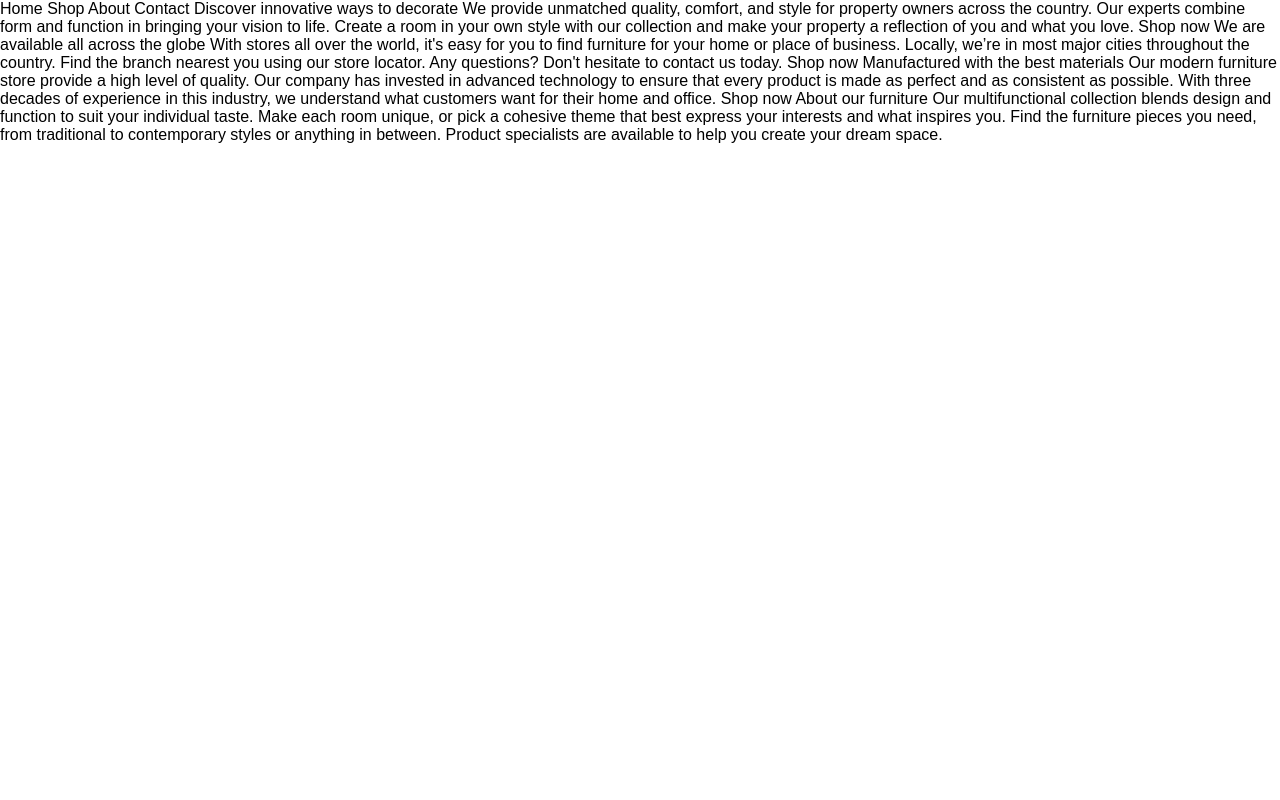
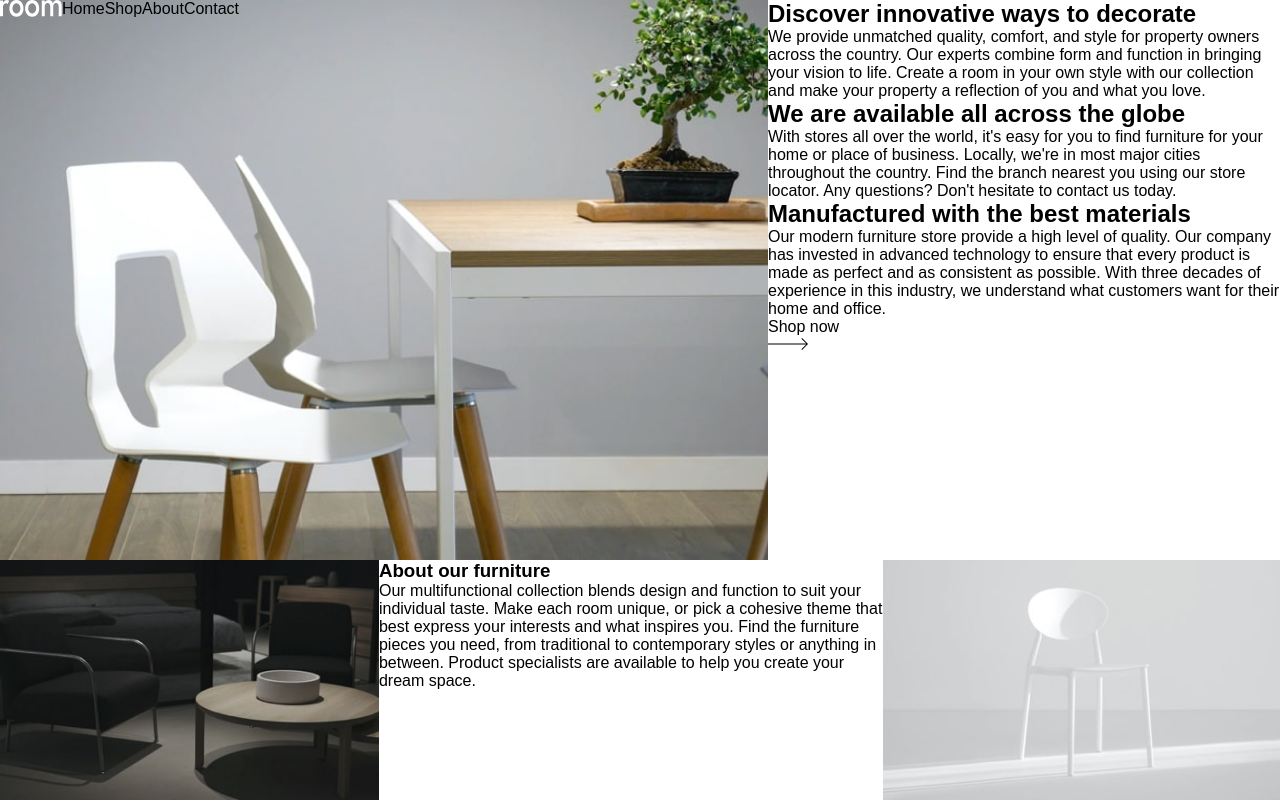
Before and after one commit to Badr-21/Room-homepage, a plain HTML site: page index.html in a window 1280 px wide. Drawn offline with Linux system fonts and the light colour scheme.

Commit message:
Add files via upload
2nd commit

```diff
--- a/Style.css
+++ b/Style.css
@@ -14,4 +14,37 @@
 
 body {
   font-family: "League Spartan", sans-serif;
+  width: 100vw;
+  height: 100vh;
+  display: flex;
+  flex-direction: column;
 }
+
+.hero {
+  display: flex;
+  height: 70%;
+}
+
+.hero .image-section {
+  width: 60%;
+  background-image: url("images/desktop-image-hero-1.jpg");
+  background-size: cover;
+}
+
+.hero .image-section .navbar {
+  display: flex;
+}
+
+.hero .image-section .navbar ul {
+  display: flex;
+  list-style: none;
+}
+
+.hero .text-section {
+  width: 40%;
+}
+
+.about {
+  height: 30%;
+  display: flex;
+}
--- a/index.html
+++ b/index.html
@@ -16,25 +16,71 @@
     <title>Frontend Mentor | Room homepage</title>
   </head>
   <body>
-    Home Shop About Contact Discover innovative ways to decorate We provide
-    unmatched quality, comfort, and style for property owners across the
-    country. Our experts combine form and function in bringing your vision to
-    life. Create a room in your own style with our collection and make your
-    property a reflection of you and what you love. Shop now We are available
-    all across the globe With stores all over the world, it's easy for you to
-    find furniture for your home or place of business. Locally, we’re in most
-    major cities throughout the country. Find the branch nearest you using our
-    store locator. Any questions? Don't hesitate to contact us today. Shop now
-    Manufactured with the best materials Our modern furniture store provide a
-    high level of quality. Our company has invested in advanced technology to
-    ensure that every product is made as perfect and as consistent as possible.
-    With three decades of experience in this industry, we understand what
-    customers want for their home and office. Shop now About our furniture Our
-    multifunctional collection blends design and function to suit your
-    individual taste. Make each room unique, or pick a cohesive theme that best
-    express your interests and what inspires you. Find the furniture pieces you
-    need, from traditional to contemporary styles or anything in between.
-    Product specialists are available to help you create your dream space.
+    <article class="hero">
+      <section class="image-section">
+        <div class="image-hero">
+          <nav class="navbar">
+            <img src="images/logo.svg" alt="logo" />
+            <ul>
+              <li>Home</li>
+              <li>Shop</li>
+              <li>About</li>
+              <li>Contact</li>
+            </ul>
+          </nav>
+        </div>
+      </section>
+      <section class="text-section">
+        <div class="text first">
+          <h2>Discover innovative ways to decorate</h2>
+          <p>
+            We provide unmatched quality, comfort, and style for property owners
+            across the country. Our experts combine form and function in
+            bringing your vision to life. Create a room in your own style with
+            our collection and make your property a reflection of you and what
+            you love.
+          </p>
+        </div>
+        <div class="text second">
+          <h2>We are available all across the globe</h2>
+          <p>
+            With stores all over the world, it's easy for you to find furniture
+            for your home or place of business. Locally, we're in most major
+            cities throughout the country. Find the branch nearest you using our
+            store locator. Any questions? Don't hesitate to contact us today.
+          </p>
+        </div>
+        <div class="text third">
+          <h2>Manufactured with the best materials</h2>
+          <p>
+            Our modern furniture store provide a high level of quality. Our
+            company has invested in advanced technology to ensure that every
+            product is made as perfect and as consistent as possible. With three
+            decades of experience in this industry, we understand what customers
+            want for their home and office.
+          </p>
+        </div>
+        <div class="shop-now">
+          <p>Shop now</p>
+          <img src="images/icon-arrow.svg" alt="icon arrow" />
+        </div>
+      </section>
+    </article>
+    <article class="about">
+      <img src="images/image-about-dark.jpg" alt="image about dark" />
+      <div class="about-text">
+        <h3>About our furniture</h3>
+        <p>
+          Our multifunctional collection blends design and function to suit your
+          individual taste. Make each room unique, or pick a cohesive theme that
+          best express your interests and what inspires you. Find the furniture
+          pieces you need, from traditional to contemporary styles or anything
+          in between. Product specialists are available to help you create your
+          dream space.
+        </p>
+      </div>
+      <img src="images/image-about-light.jpg" alt="image about light" />
+    </article>
 
     <script src="script.js"></script>
   </body>
```
